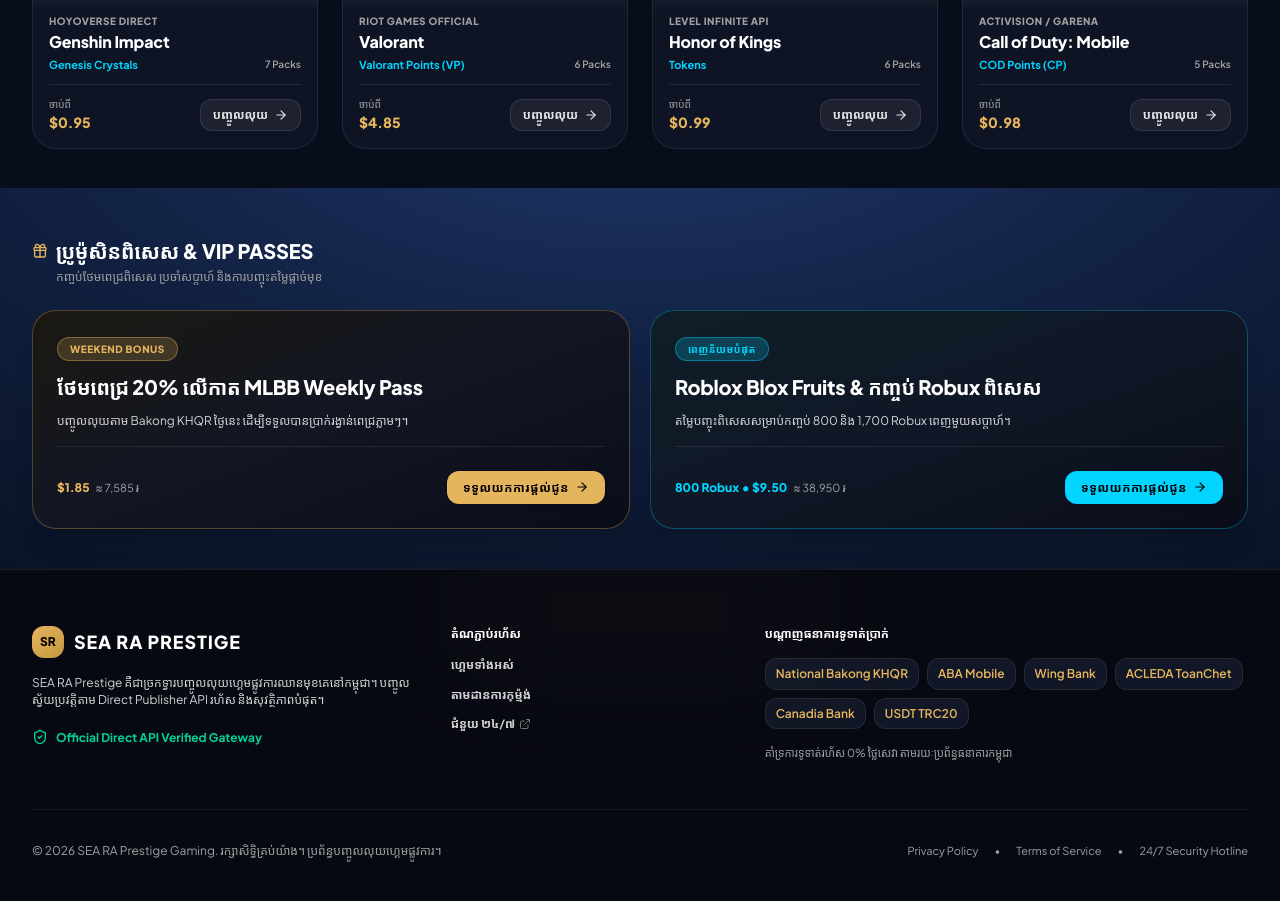
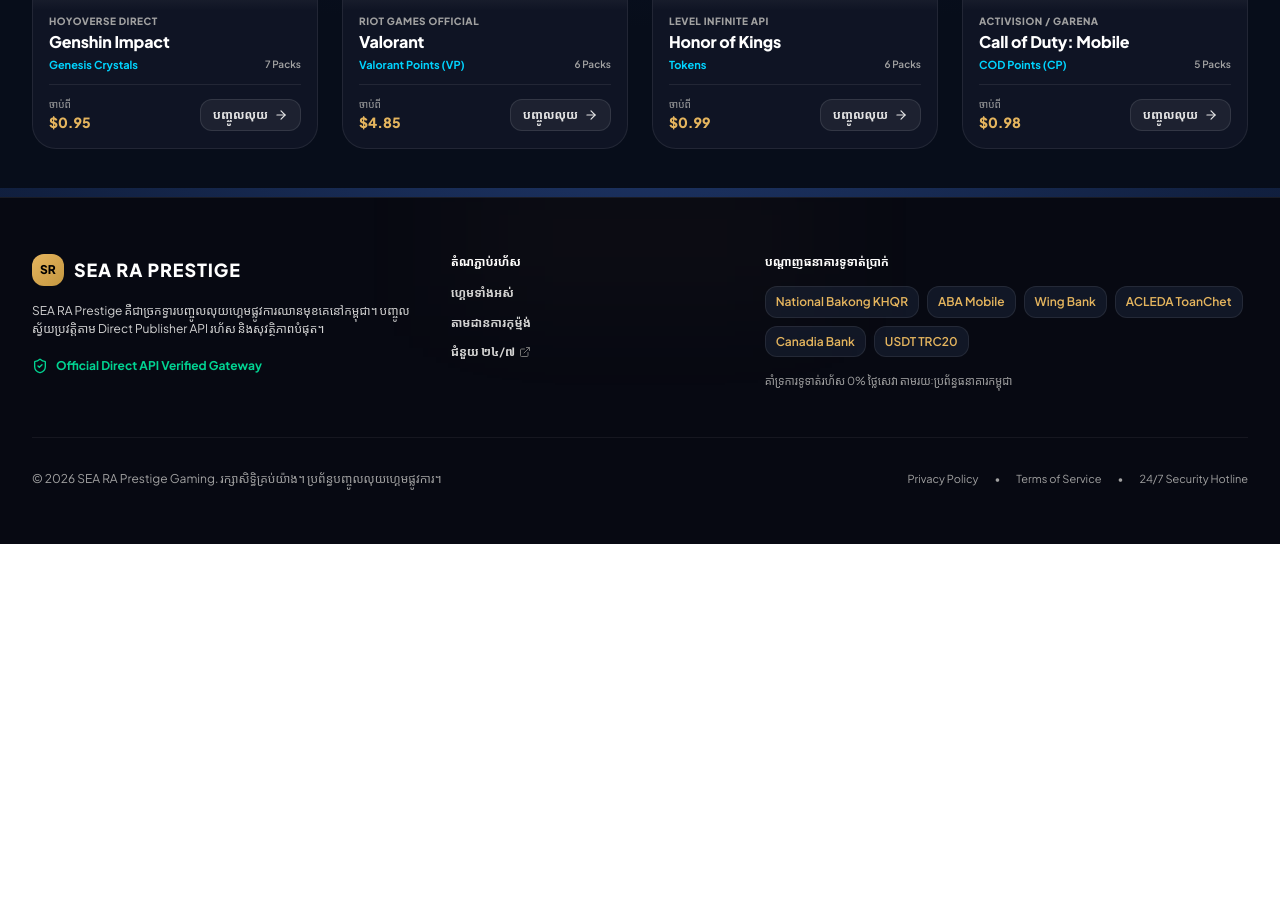
Before and after one commit to Mao-SokHun/SEA-RA-Store, a Next.js app in the folder frontend/: page / in a window 1280 px wide. Shown: the part 1412-2313 px from the top of the page. After the commit the page ends 1956 px from the top, so only its background shows below. Built offline with nearby package versions, Linux system fonts and the light colour scheme; no server answers; grey boxes are pictures that could not be loaded; a web font is replaced by a local one.

Commit message:
feat(frontend): delete special offers and VIP passes promotion cards section

```diff
--- a/frontend/app/page.tsx
+++ b/frontend/app/page.tsx
@@ -3,7 +3,6 @@
 import React from 'react';
 import HeroExpress from '@/components/HeroExpress';
 import GameCatalog from '@/components/GameCatalog';
-import PromotionCards from '@/components/PromotionCards';
 
 export default function HomePage() {
   return (
@@ -13,9 +12,6 @@ export default function HomePage() {
 
       {/* 2. Official Game Catalog with Category Filters */}
       <GameCatalog />
-
-      {/* 3. Luxury Special Offers & Pass Discounts */}
-      <PromotionCards />
     </div>
   );
 }
--- a/frontend/components/PromotionCards.tsx
+++ /dev/null
@@ -1,102 +0,0 @@
-'use client';
-
-import React from 'react';
-import { useApp } from '@/context/AppContext';
-import { ArrowRight, Tag, Gift, Flame } from 'lucide-react';
-
-export default function PromotionCards() {
-  const { language, t, openTopUp, formatPrice, toKHR } = useApp();
-
-  return (
-    <section className="py-10 select-none">
-      <div className="max-w-7xl mx-auto px-4 sm:px-6 lg:px-8">
-
-        {/* Section Header */}
-        <div className="flex items-center justify-between mb-6">
-          <div className="space-y-1">
-            <div className="flex items-center gap-2">
-              <Gift className="w-4 h-4 text-[#E5B55E]" />
-              <h2 className="text-lg sm:text-xl font-extrabold text-white tracking-wide">
-                {t.promotions.title}
-              </h2>
-            </div>
-            <p className="text-xs text-neutral-400 pl-6">
-              {t.promotions.subtitle}
-            </p>
-          </div>
-        </div>
-
-        {/* 2 Big Luxury Feature Cards */}
-        <div className="grid grid-cols-1 md:grid-cols-2 gap-5">
-
-          {/* Promo Card 1: MLBB Weekly Pass Bonus */}
-          <div
-            onClick={() => openTopUp('mlbb', 'ml-pass')}
-            className="group relative rounded-3xl overflow-hidden bg-gradient-to-br from-[#1A1810] via-[#121624] to-[#0A0D18] border border-[#E5B55E]/30 p-6 flex flex-col justify-between hover:border-[#E5B55E]/70 transition-all cursor-pointer shadow-xl hover:shadow-[0_10px_30px_rgba(229,181,94,0.15)]"
-          >
-            <div className="space-y-3 relative z-10">
-              <span className="inline-block px-3 py-1 rounded-full bg-[#E5B55E]/20 border border-[#E5B55E]/40 text-[#E5B55E] text-[10px] font-black uppercase tracking-wider">
-                {t.promotions.badge1}
-              </span>
-              <h3 className="text-lg sm:text-xl font-extrabold text-white group-hover:text-[#E5B55E] transition-colors leading-snug">
-                {t.promotions.title1}
-              </h3>
-              <p className="text-xs text-neutral-300 max-w-md leading-relaxed">
-                {t.promotions.desc1}
-              </p>
-            </div>
-
-            <div className="pt-6 flex items-center justify-between relative z-10 border-t border-white/[0.08] mt-4">
-              <div className="flex items-baseline gap-1.5">
-                <span className="text-xs font-black text-[#E5B55E]">
-                  {formatPrice(1.85)}
-                </span>
-                <span className="text-[11px] text-neutral-400">
-                  ≈ {toKHR(1.85)}
-                </span>
-              </div>
-              <span className="px-4 py-2 rounded-xl bg-[#E5B55E] text-black font-black text-xs uppercase tracking-wider group-hover:bg-[#FBBF24] transition-all flex items-center gap-1.5 shadow-sm">
-                <span>{t.promotions.action}</span>
-                <ArrowRight className="w-3.5 h-3.5" />
-              </span>
-            </div>
-          </div>
-
-          {/* Promo Card 2: Roblox Robux Special */}
-          <div
-            onClick={() => openTopUp('roblox', 'rbx-800')}
-            className="group relative rounded-3xl overflow-hidden bg-gradient-to-br from-[#0F1E28] via-[#101726] to-[#0A0D18] border border-[#00D4FF]/30 p-6 flex flex-col justify-between hover:border-[#00D4FF]/70 transition-all cursor-pointer shadow-xl hover:shadow-[0_10px_30px_rgba(0,212,255,0.15)]"
-          >
-            <div className="space-y-3 relative z-10">
-              <span className="inline-block px-3 py-1 rounded-full bg-[#00D4FF]/20 border border-[#00D4FF]/40 text-[#00D4FF] text-[10px] font-black uppercase tracking-wider">
-                {t.promotions.badge2}
-              </span>
-              <h3 className="text-lg sm:text-xl font-extrabold text-white group-hover:text-[#00D4FF] transition-colors leading-snug">
-                {t.promotions.title2}
-              </h3>
-              <p className="text-xs text-neutral-300 max-w-md leading-relaxed">
-                {t.promotions.desc2}
-              </p>
-            </div>
-
-            <div className="pt-6 flex items-center justify-between relative z-10 border-t border-white/[0.08] mt-4">
-              <div className="flex items-baseline gap-1.5">
-                <span className="text-xs font-black text-[#00D4FF]">
-                  800 Robux • {formatPrice(9.50)}
-                </span>
-                <span className="text-[11px] text-neutral-400">
-                  ≈ {toKHR(9.50)}
-                </span>
-              </div>
-              <span className="px-4 py-2 rounded-xl bg-[#00D4FF] text-black font-black text-xs uppercase tracking-wider group-hover:bg-[#38BDF8] transition-all flex items-center gap-1.5 shadow-sm">
-                <span>{t.promotions.action}</span>
-                <ArrowRight className="w-3.5 h-3.5" />
-              </span>
-            </div>
-          </div>
-
-        </div>
-      </div>
-    </section>
-  );
-}
```
